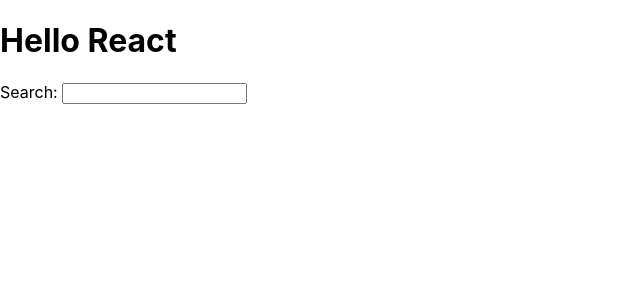
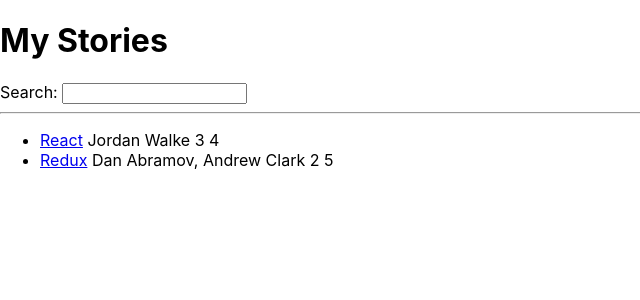
Before and after one commit to annaUniversal/react-flamingo, a React (Create React App) app: page / in a window 1280 px wide. Shown: the top 300 px of the page, without its empty margins (0-640 px from the left). Built offline with nearby package versions, Linux system fonts and the light colour scheme.

Commit message:
Added list react

```diff
--- a/src/App.js
+++ b/src/App.js
@@ -1,16 +1,49 @@
 import * as React from 'react';
 
-function getTitle (title){
-  return title;
-}
+const list = [
+  {
+  title: 'React',
+  url: 'https://reactjs.org/',
+  author: 'Jordan Walke',
+  num_comments: 3,
+  points: 4,
+  objectID: 0,
+  },
+  {
+  title: 'Redux',
+  url: 'https://redux.js.org/',
+  author: 'Dan Abramov, Andrew Clark',
+  num_comments: 2,
+  points: 5,
+  objectID: 1,
+  },
+];
 
 function App() {
   return (
     <div>
-      <h1>Hello {getTitle('React')}</h1>
+      <h1>My Stories</h1>
 
       <label htmlFor="search">Search: </label>
       <input id="search" type="text" />
+
+      <hr/>
+      {/* render the list */}
+      <ul>
+        {list.map(function (item) {
+          return (
+            <li key = {item.objectID}>
+              <span>
+                <a href={item.url}>{item.title}</a>
+              </span>
+              <span> {item.author} </span>
+              <span>{item.num_comments} </span>
+              <span>{item.points}</span>
+            </li>
+          )
+        })}
+      </ul>
+
     </div>
   );
 }
```
